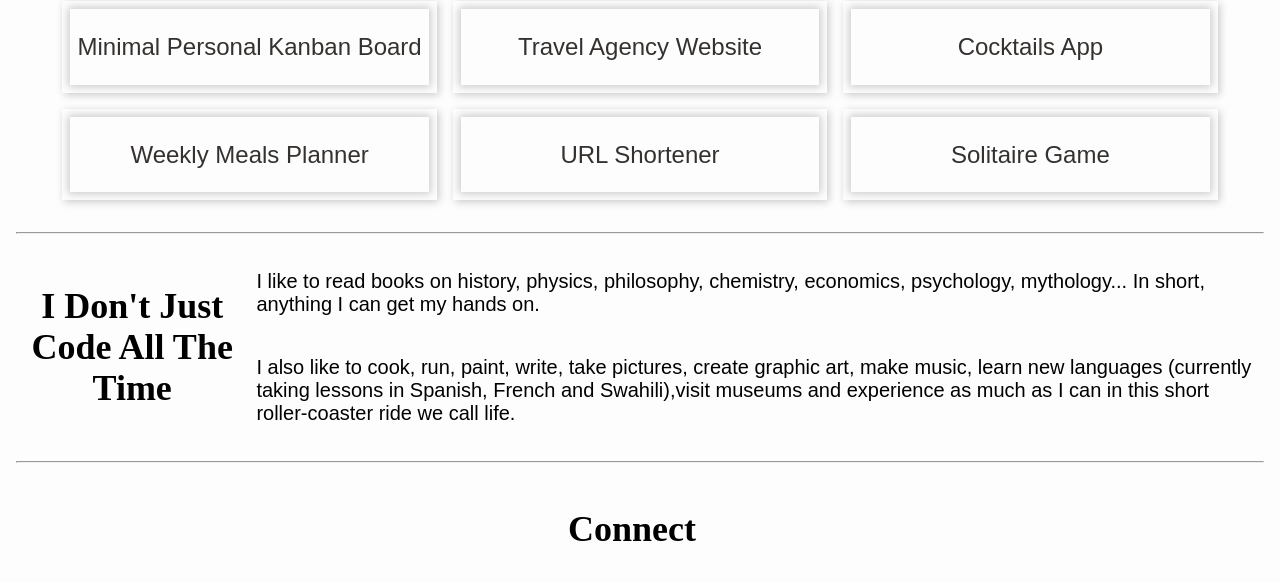
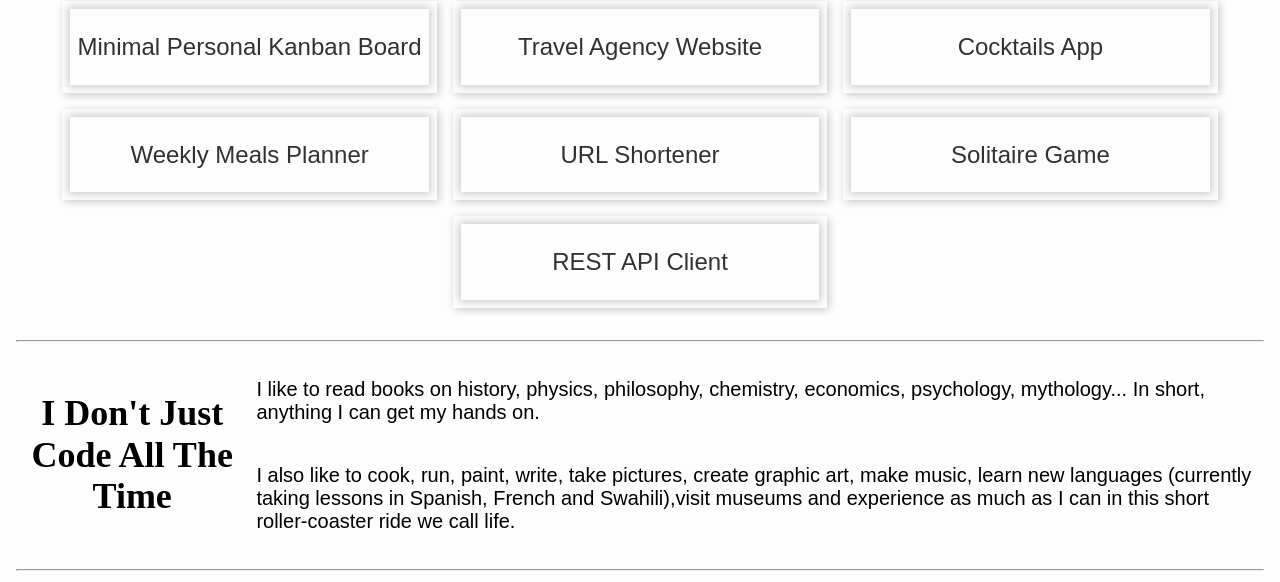
Before and after one commit to ShlokD/about-me, a website: page index.html in a window 1280 px wide. Shown: the part 1816-2398 px from the top of the page. Drawn offline with nearby package versions, Linux system fonts and the light colour scheme; a web font is replaced by a local one.

Commit message:
add rest commander

```diff
--- a/index.html
+++ b/index.html
@@ -282,6 +282,12 @@
             <p>Solitaire Game</p>
           </a>
         </li>
+        <li class="pa2 ma2 shadow-4 h-50 w-100 w-30-ns">
+          <a class="flex items-center justify-center black no-underline shadow-2 f3 tc"
+            href="https://rest-commander.surge.sh/" rel="noopener noreferrer" target="_blank">
+            <p>REST API Client</p>
+          </a>
+        </li>
       </ul>
     </section>
     <hr />
```
